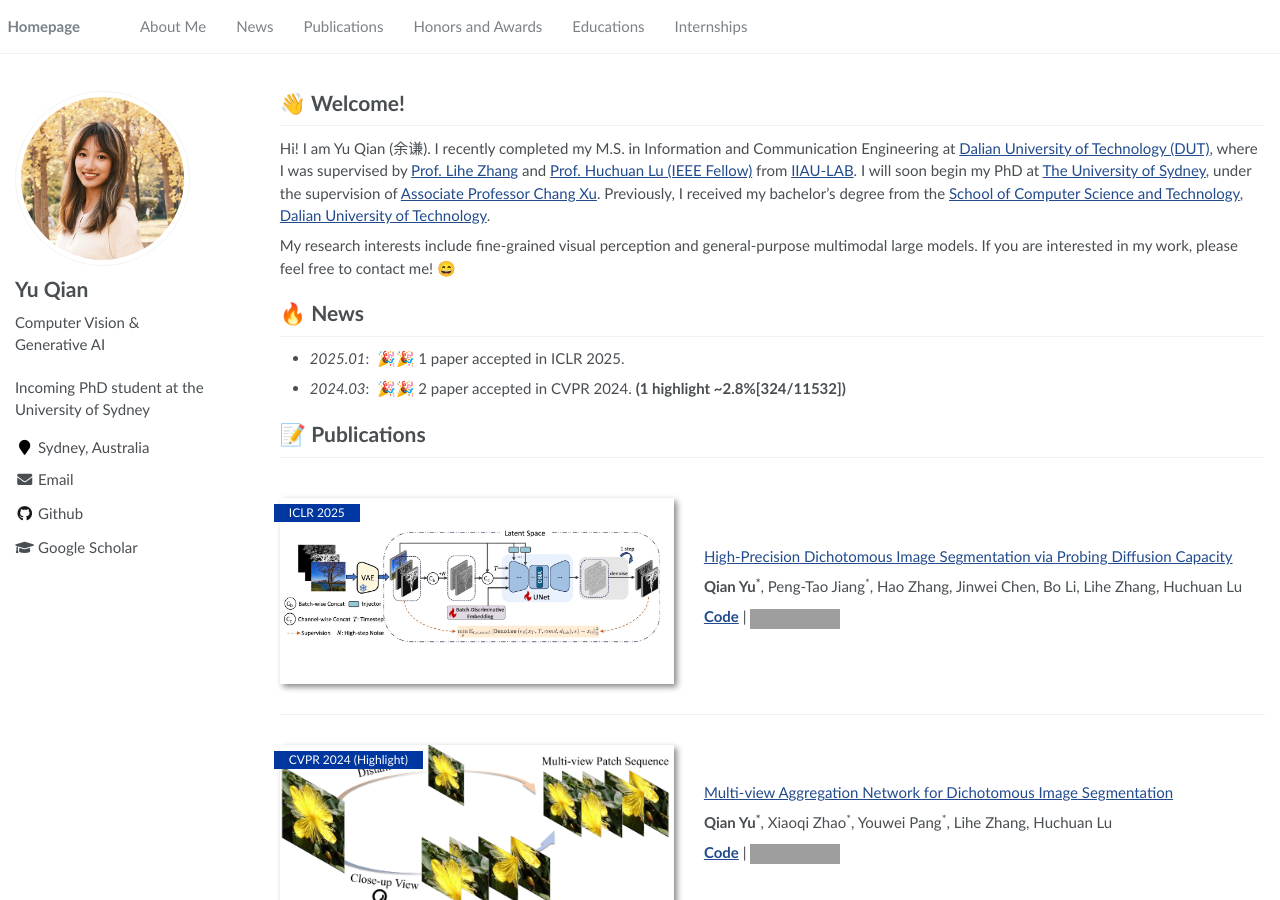
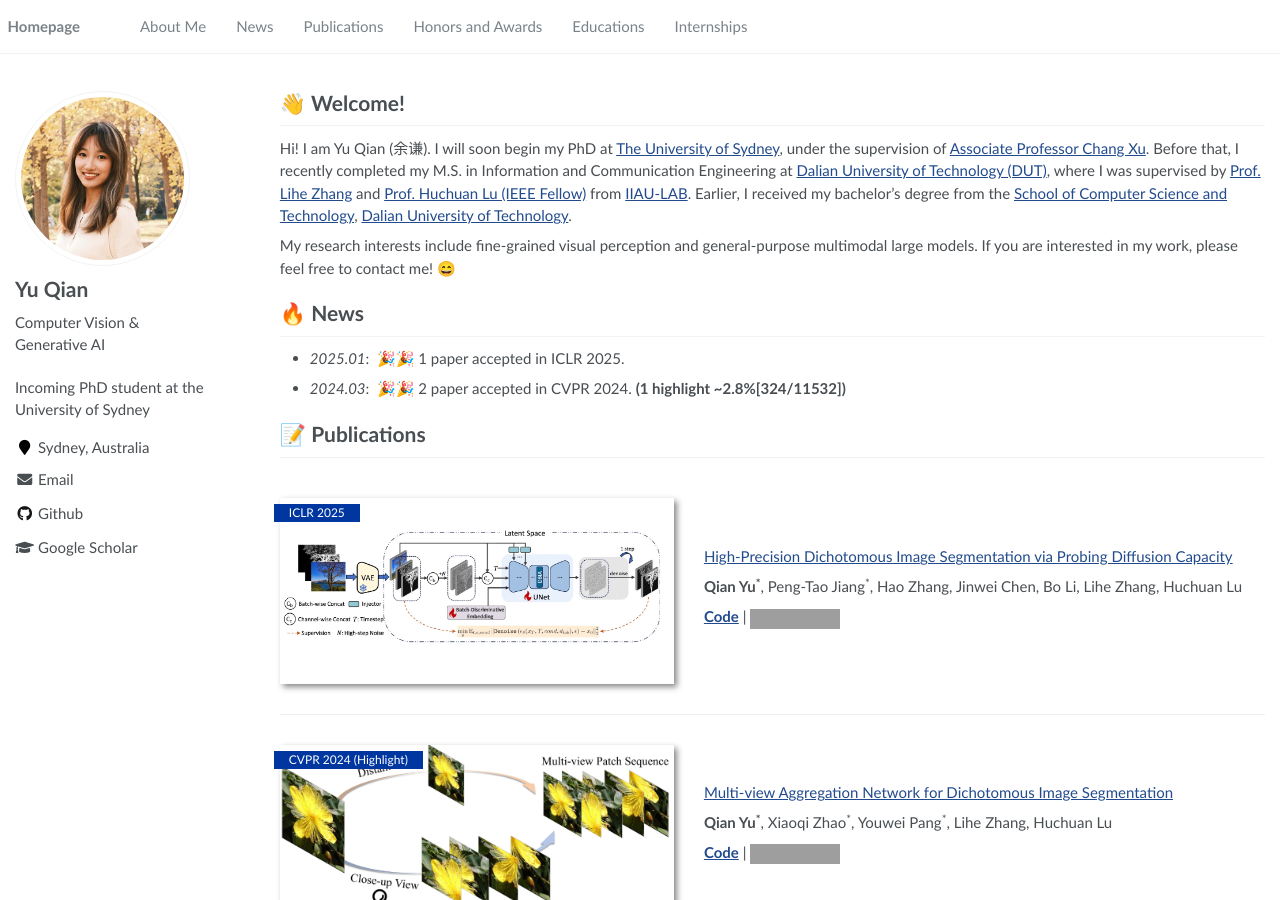
Before and after one commit to qianyu-dlut/qianyu-dlut.github.io, a Jekyll site: the page built from _pages/about.md, in a window 1280 px wide and 900 px high. Built offline with Jekyll 4.4.1, drawn with Linux system fonts in a browser that asks for light colours; grey boxes are pictures that could not be loaded.

Commit message:
Reorder PhD and education introduction

```diff
--- a/_pages/about.md
+++ b/_pages/about.md
@@ -18,7 +18,7 @@ redirect_from:
 <span class='anchor' id='about-me'></span>
 
 # 👋 Welcome!
-Hi! I am Yu Qian (余谦). I recently completed my M.S. in Information and Communication Engineering at [Dalian University of Technology (DUT)](https://www.dlut.edu.cn/), where I was supervised by [Prof. Lihe Zhang](https://faculty.dlut.edu.cn/lhzhang/zh_CN/index.htm) and [Prof. Huchuan Lu (IEEE Fellow)](https://faculty.dlut.edu.cn/Huchuan_Lu/zh_CN/index.htm) from [IIAU-LAB](https://futureschool.dlut.edu.cn/wljsxy_old/IIAU.htm). I will soon begin my PhD at [The University of Sydney](https://www.sydney.edu.au/), under the supervision of [Associate Professor Chang Xu](https://profiles.sydney.edu.au/c.xu/about). Previously, I received my bachelor's degree from the [School of Computer Science and Technology](https://cs.dlut.edu.cn/), [Dalian University of Technology](https://www.dlut.edu.cn/).
+Hi! I am Yu Qian (余谦). I will soon begin my PhD at [The University of Sydney](https://www.sydney.edu.au/), under the supervision of [Associate Professor Chang Xu](https://profiles.sydney.edu.au/c.xu/about). Before that, I recently completed my M.S. in Information and Communication Engineering at [Dalian University of Technology (DUT)](https://www.dlut.edu.cn/), where I was supervised by [Prof. Lihe Zhang](https://faculty.dlut.edu.cn/lhzhang/zh_CN/index.htm) and [Prof. Huchuan Lu (IEEE Fellow)](https://faculty.dlut.edu.cn/Huchuan_Lu/zh_CN/index.htm) from [IIAU-LAB](https://futureschool.dlut.edu.cn/wljsxy_old/IIAU.htm). Earlier, I received my bachelor's degree from the [School of Computer Science and Technology](https://cs.dlut.edu.cn/), [Dalian University of Technology](https://www.dlut.edu.cn/).
 
 My research interests include fine-grained visual perception and general-purpose multimodal large models. If you are interested in my work, please feel free to contact me! 😄
 
```
